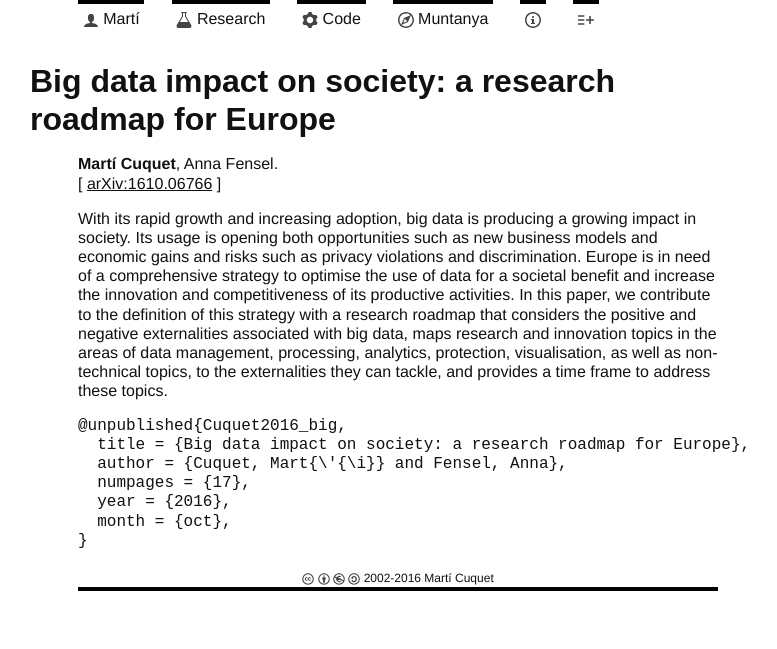
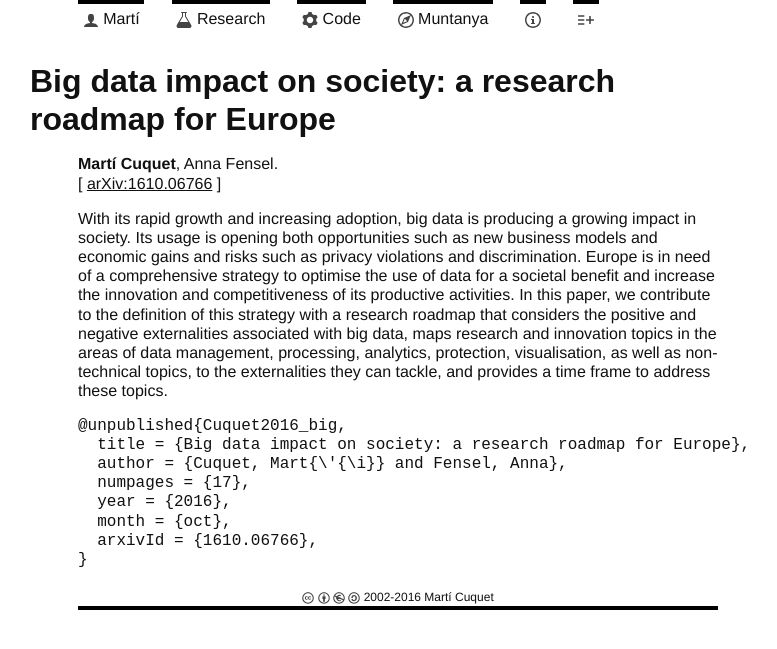
Before and after one commit to mcuquet/mcuquet.github.io, a Jekyll site: the page built from Research/Big data impact on society: a research roadmap for Europe.md, in a window 1280 px wide. Shown: the top 649 px of the page, without its empty margins (242-1019 px from the left). Built offline with Jekyll 4.4.1, drawn with Linux system fonts in a browser that asks for light colours.

Commit message:
chg: add arxivId field

```diff
--- a/Research/Big data impact on society: a research roadmap for Europe.md
+++ b/Research/Big data impact on society: a research roadmap for Europe.md
@@ -28,5 +28,6 @@ topics.
   numpages = {17},
   year = {2016},
   month = {oct},
+  arxivId = {1610.06766},
 }
 ~~~
```
